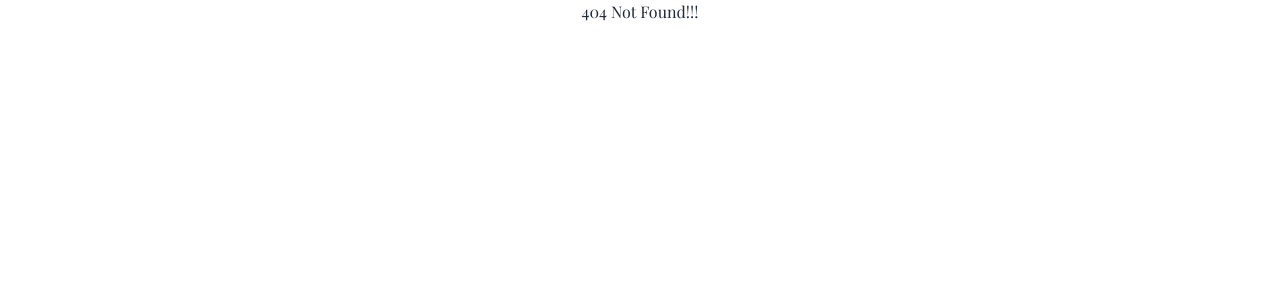
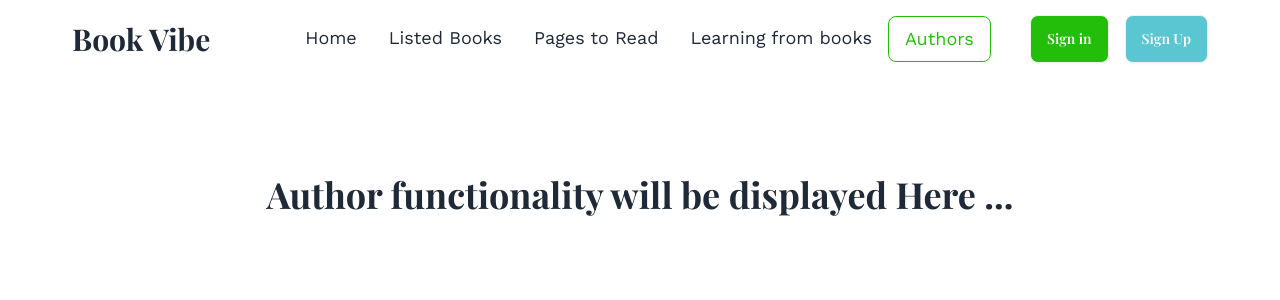
Before and after one commit to sajjadhussains/review-of-books, a React (Vite) app: page /authors in a window 1280 px wide. Before the commit this address had no page. Shown: the top 300 px of the page. Built offline with nearby package versions, Linux system fonts and the light colour scheme; a web font is replaced by a local one.

Commit message:
another two routes are added

```diff
--- a/public/books.json
+++ b/public/books.json
@@ -53,7 +53,7 @@
   },
   {
     "bookId": "5",
-    "bookName": "Becoming",
+    "bookName": "Think and Grow Rich",
     "author": "Michelle Obama",
     "image": "https://i.ibb.co/BcXdKTW/kindpng-4022054-1.png",
     "review": "An inspiring and candid memoir from the former First Lady of the United States. Michelle Obama reflects on her journey from the South Side of Chicago to the White House, sharing insights into her personal life, her role as a mother, and her ongoing quest for a better world.",
@@ -79,7 +79,7 @@
   },
   {
     "bookId": "7",
-    "bookName": "A Brief History of Humankind",
+    "bookName": "Rich Dad Poor Dad",
     "author": "Yuval Noah Harari",
     "image": "https://i.ibb.co/JCsBTd1/kindpng-5624060-1.png",
     "review": "A thought-provoking exploration of human evolution, Harari's book delves into the significant milestones of our species’ history. From the rise of Homo sapiens to the modern technological era, Harari offers a compelling narrative that challenges conventional views on history, culture, and the future of humanity.",
--- /dev/null
+++ b/src/components/Author/Author.jsx
@@ -0,0 +1,13 @@
+import React from "react";
+
+const Author = () => {
+  return (
+    <div className="mt-24">
+      <h1 className="text-center text-4xl font-bold">
+        Author functionality will be displayed Here ...
+      </h1>
+    </div>
+  );
+};
+
+export default Author;
--- a/src/components/BookCard/BookCard.jsx
+++ b/src/components/BookCard/BookCard.jsx
@@ -6,7 +6,7 @@ const BookCard = ({ book }) => {
   const { bookId, image, tags, bookName, author, category, rating } = book;
   return (
     <Link to={`/book/${bookId}`}>
-      <div className="p-6 border border-[#13131326] rounded-2xl">
+      <div className="p-6 border border-[#13131326] rounded-2xl flex flex-col">
         <div className="md:w-80 flex justify-center bg-[#F3F3F3] rounded-2xl items-center h-56">
           <img src={image} alt="" />
         </div>
@@ -22,7 +22,7 @@ const BookCard = ({ book }) => {
           ))}
           <h1 className="text-2xl font-bold mt-4">{bookName}</h1>
           <p className="text-[#131313cc] mt-4 font-work-sans">By:{author}</p>
-          <div className="flex justify-between font-work-sans mt-10">
+          <div className="flex justify-between font-work-sans mt-10 flex-shrink">
             <p>{category}</p>
             <h1 className="flex items-center">
               <span>{rating}</span>
--- a/src/components/BookDetails/BookDetails.jsx
+++ b/src/components/BookDetails/BookDetails.jsx
@@ -63,8 +63,8 @@ const BookDetails = () => {
           <div className="py-4 border-t border-b border-[#13131326] mb-6">
             <p className="font-work-sans font-medium">{category}</p>
           </div>
-          <p className="mb-6">
-            <span className="font-bold font-work-sans">review:</span>
+          <p className="font-work-sans mb-6">
+            <span className="font-bold">review:</span>
             {review}
           </p>
           <div className="flex items-center flex-wrap pb-6 mb-6 border-b border-[#13131326] gap-8">
--- a/src/components/Header/Header.css
+++ b/src/components/Header/Header.css
@@ -3,3 +3,6 @@
   border-radius: 8px;
   color: rgb(35, 190, 10);
 }
+.font-work-sans {
+  font-family: "Work Sans", sans-serif;
+}
--- a/src/components/Header/Header.jsx
+++ b/src/components/Header/Header.jsx
@@ -1,6 +1,7 @@
 import React from "react";
 import { NavLink } from "react-router-dom";
 import "./Header.css";
+
 const Header = () => {
   return (
     <div className="navbar">
@@ -24,7 +25,7 @@ const Header = () => {
           </div>
           <ul
             tabIndex={0}
-            className="menu menu-sm dropdown-content rounded-box z-[1] mt-3 w-52 p-2 shadow"
+            className="font-work-sans menu menu-sm dropdown-content rounded-box z-[1] mt-3 w-52 p-2 shadow"
           >
             <li className="">
               <NavLink
@@ -63,12 +64,36 @@ const Header = () => {
                 Pages to Read
               </NavLink>
             </li>
+            <li>
+              <NavLink
+                to="/learning"
+                className={({ isActive }) =>
+                  isActive
+                    ? "border border-[#23BE0A] bg-white text-[#23BE0A]"
+                    : ""
+                }
+              >
+                Learning from books
+              </NavLink>
+            </li>
+            <li>
+              <NavLink
+                to="authors"
+                className={({ isActive }) =>
+                  isActive
+                    ? "border border-[#23BE0A] bg-white text-[#23BE0A]"
+                    : ""
+                }
+              >
+                Authors
+              </NavLink>
+            </li>
           </ul>
         </div>
         <h1 className="text-3xl font-bold">Book Vibe</h1>
       </div>
       <div className="navbar-center hidden lg:flex">
-        <ul className="menu menu-horizontal px-1">
+        <ul className="font-work-sans text-lg menu menu-horizontal px-1">
           <li>
             <NavLink
               to="/"
@@ -106,6 +131,30 @@ const Header = () => {
               Pages to Read
             </NavLink>
           </li>
+          <li>
+            <NavLink
+              to="/learning"
+              className={({ isActive }) =>
+                isActive
+                  ? "border border-[#23BE0A] bg-white text-[#23BE0A]"
+                  : ""
+              }
+            >
+              Learning from books
+            </NavLink>
+          </li>
+          <li>
+            <NavLink
+              to="authors"
+              className={({ isActive }) =>
+                isActive
+                  ? "border border-[#23BE0A] bg-white text-[#23BE0A]"
+                  : ""
+              }
+            >
+              Authors
+            </NavLink>
+          </li>
         </ul>
       </div>
       <div className="navbar-end">
--- /dev/null
+++ b/src/components/Learning/Learning.jsx
@@ -0,0 +1,11 @@
+const Learning = () => {
+  return (
+    <div className="mt-24">
+      <h1 className="text-center text-4xl font-bold">
+        All Learning from Each Books will Be Display Here ...
+      </h1>
+    </div>
+  );
+};
+
+export default Learning;
```
Also changed, not shown: src/main.jsx (+10 -0 lines).
